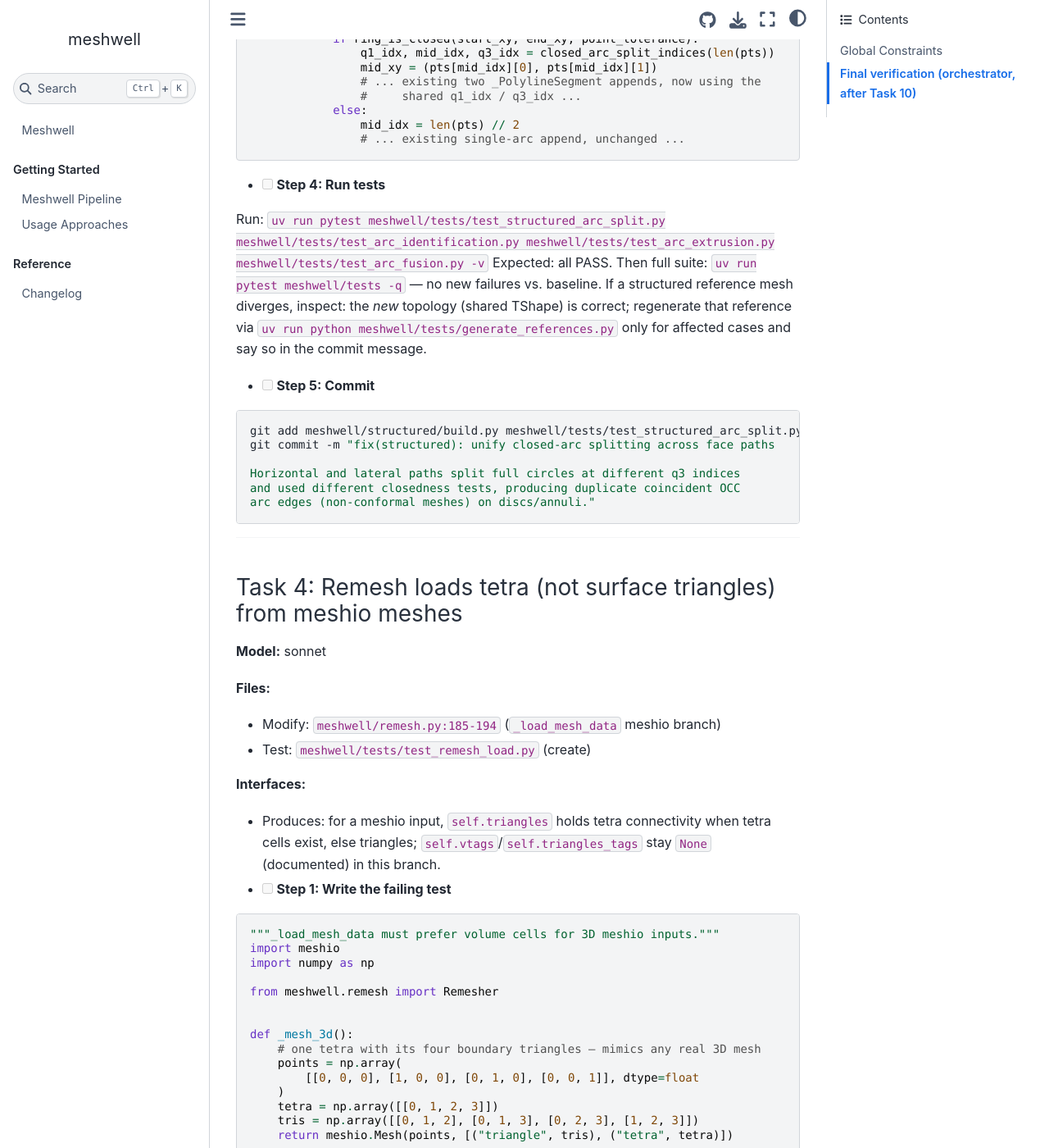
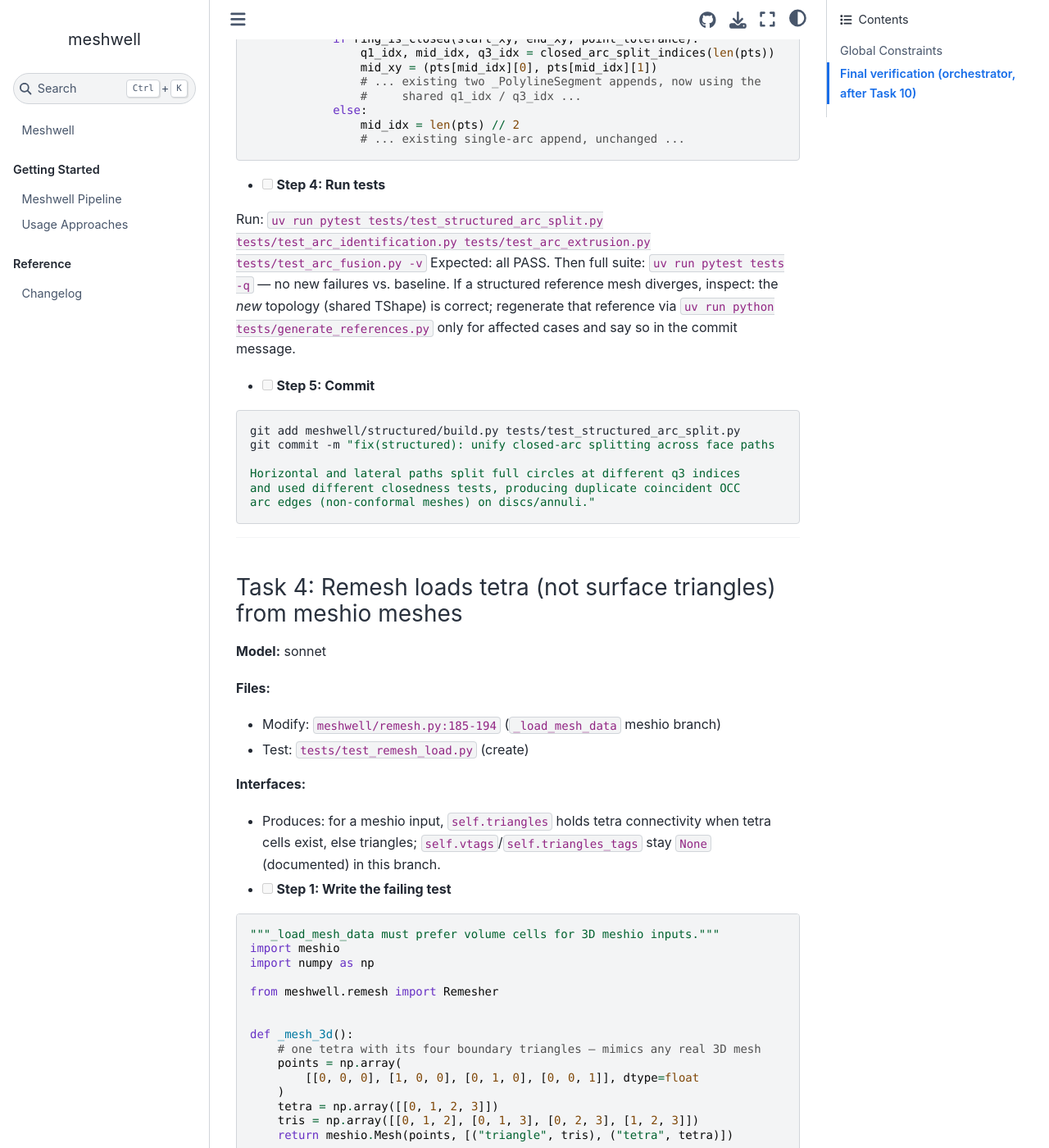
Before and after one commit to simbilod/meshwell, a Jupyter Book: the page built from docs/superpowers/plans/2026-07-03-wp1-silent-wrong-results.md, in a window 1280 px wide and 1400 px high, scrolled down 8140 px. Shown: the whole window at 82% size. Built offline with Jupyter Book 1.0.4 settings and Sphinx 7.4.7 and the Sphinx Book theme 1.1.4, drawn with Linux system fonts in a browser that asks for light colours; pages that are not in the unit, such as notebooks, are missing from menus; comment, search, counter and statistics services are not loaded; some of the changed text lies outside the part shown.

Commit message:
docs: fix test paths in WP1 plan (tests/, not meshwell/tests/)

````diff
--- a/docs/superpowers/plans/2026-07-03-wp1-silent-wrong-results.md
+++ b/docs/superpowers/plans/2026-07-03-wp1-silent-wrong-results.md
@@ -31,8 +31,8 @@
 - [ ] **Step 1: Run the full suite and capture failures** (no `-x` — the full failure list is the deliverable)
 
 ```bash
-uv run pytest meshwell/tests -q --no-header | tail -20
-uv run pytest meshwell/tests -q --no-header 2>&1 | grep -E "^(FAILED|ERROR)" > docs/superpowers/plans/2026-07-03-wp1-baseline-failures.txt
+uv run pytest tests -q --no-header | tail -20
+uv run pytest tests -q --no-header 2>&1 | grep -E "^(FAILED|ERROR)" > docs/superpowers/plans/2026-07-03-wp1-baseline-failures.txt
 cat docs/superpowers/plans/2026-07-03-wp1-baseline-failures.txt
 ```
 
@@ -53,7 +53,7 @@ git commit -m "test: record WP1 baseline failures"
 
 **Files:**
 - Modify: `meshwell/mesh.py:109-142` (delete `_apply_periodic_boundaries`, `_set_periodic_pair`), `:506` (param), `:529` (docstring line), `:619` / `:648` / `:690` (public `mesh()` param, docstring line, forwarding kwarg)
-- Test: `meshwell/tests/test_removed_apis.py` (create)
+- Test: `tests/test_removed_apis.py` (create)
 
 **Interfaces:**
 - Produces: `Mesh.process_geometry` and `mesh()` no longer accept `periodic_entities`. Task 2 appends to the same test file.
@@ -82,7 +82,7 @@ def test_periodic_helper_methods_deleted():
 
 - [ ] **Step 2: Run test to verify it fails**
 
-Run: `uv run pytest meshwell/tests/test_removed_apis.py -v`
+Run: `uv run pytest tests/test_removed_apis.py -v`
 Expected: 3 FAILED (parameter/attributes still present).
 
 - [ ] **Step 3: Implement**
@@ -95,13 +95,13 @@ In `meshwell/mesh.py`:
 
 - [ ] **Step 4: Run tests**
 
-Run: `uv run pytest meshwell/tests/test_removed_apis.py meshwell/tests/test_mesh_in_memory.py -v`
-Expected: new tests PASS; no new failures vs. baseline elsewhere (`uv run pytest meshwell/tests -q`).
+Run: `uv run pytest tests/test_removed_apis.py tests/test_mesh_in_memory.py -v`
+Expected: new tests PASS; no new failures vs. baseline elsewhere (`uv run pytest tests -q`).
 
 - [ ] **Step 5: Commit**
 
 ```bash
-git add meshwell/mesh.py meshwell/tests/test_removed_apis.py
+git add meshwell/mesh.py tests/test_removed_apis.py
 git commit -m "feat!: remove no-op periodic_entities parameter
 
 _apply_periodic_boundaries was never called; users requesting periodic
@@ -116,7 +116,7 @@ boundaries silently got a non-periodic mesh."
 
 **Files:**
 - Modify: `meshwell/occ_entity.py:37`, `meshwell/polyprism.py:106,115`, `meshwell/polysurface.py:77`, `meshwell/polyline.py:81`
-- Test: `meshwell/tests/test_removed_apis.py` (append)
+- Test: `tests/test_removed_apis.py` (append)
 
 **Interfaces:**
 - Consumes: test file from Task 1.
@@ -162,7 +162,7 @@ def test_additive_false_round_trips():
 
 - [ ] **Step 2: Run test to verify it fails**
 
-Run: `uv run pytest meshwell/tests/test_removed_apis.py -v -k additive`
+Run: `uv run pytest tests/test_removed_apis.py -v -k additive`
 Expected: 4 FAILED (no error raised), round-trip test PASSES already.
 
 - [ ] **Step 3: Implement**
@@ -181,13 +181,13 @@ In `meshwell/polyprism.py` also delete the duplicate `self.additive = additive`
 
 - [ ] **Step 4: Run tests**
 
-Run: `uv run pytest meshwell/tests/test_removed_apis.py -v && uv run pytest meshwell/tests -q`
+Run: `uv run pytest tests/test_removed_apis.py -v && uv run pytest tests -q`
 Expected: all new tests PASS; no new failures vs. baseline.
 
 - [ ] **Step 5: Commit**
 
 ```bash
-git add meshwell/occ_entity.py meshwell/polyprism.py meshwell/polysurface.py meshwell/polyline.py meshwell/tests/test_removed_apis.py
+git add meshwell/occ_entity.py meshwell/polyprism.py meshwell/polysurface.py meshwell/polyline.py tests/test_removed_apis.py
 git commit -m "feat!: additive=True now raises NotImplementedError
 
 The flag was stored and serialized but never read by either CAD
@@ -202,7 +202,7 @@ backend, so callers silently got cut semantics."
 
 **Files:**
 - Modify: `meshwell/structured/build.py:200-250` (`_emit_edges_for_segments`), `:430-488` (`_flatten_decomposition_to_polyline_segments`), new module-level helpers near line 360
-- Test: `meshwell/tests/test_structured_arc_split.py` (create)
+- Test: `tests/test_structured_arc_split.py` (create)
 
 **Interfaces:**
 - Produces: `closed_arc_split_indices(n_pts) -> tuple[int, int, int]` and `ring_is_closed(start_xy, end_xy, point_tolerance) -> bool`, module-level in `meshwell/structured/build.py`, used by both paths.
@@ -276,7 +276,7 @@ def test_ring_is_closed_matches_vertex_registry_quantization():
 
 - [ ] **Step 2: Run test to verify it fails**
 
-Run: `uv run pytest meshwell/tests/test_structured_arc_split.py -v`
+Run: `uv run pytest tests/test_structured_arc_split.py -v`
 Expected: ImportError (`closed_arc_split_indices` does not exist yet).
 
 - [ ] **Step 3: Implement**
@@ -344,13 +344,13 @@ In `_flatten_decomposition_to_polyline_segments` (build.py:439-469), replace the
 
 - [ ] **Step 4: Run tests**
 
-Run: `uv run pytest meshwell/tests/test_structured_arc_split.py meshwell/tests/test_arc_identification.py meshwell/tests/test_arc_extrusion.py meshwell/tests/test_arc_fusion.py -v`
-Expected: all PASS. Then full suite: `uv run pytest meshwell/tests -q` — no new failures vs. baseline. If a structured reference mesh diverges, inspect: the *new* topology (shared TShape) is correct; regenerate that reference via `uv run python meshwell/tests/generate_references.py` only for affected cases and say so in the commit message.
+Run: `uv run pytest tests/test_structured_arc_split.py tests/test_arc_identification.py tests/test_arc_extrusion.py tests/test_arc_fusion.py -v`
+Expected: all PASS. Then full suite: `uv run pytest tests -q` — no new failures vs. baseline. If a structured reference mesh diverges, inspect: the *new* topology (shared TShape) is correct; regenerate that reference via `uv run python tests/generate_references.py` only for affected cases and say so in the commit message.
 
 - [ ] **Step 5: Commit**
 
 ```bash
-git add meshwell/structured/build.py meshwell/tests/test_structured_arc_split.py
+git add meshwell/structured/build.py tests/test_structured_arc_split.py
 git commit -m "fix(structured): unify closed-arc splitting across face paths
 
 Horizontal and lateral paths split full circles at different q3 indices
@@ -366,7 +366,7 @@ arc edges (non-conformal meshes) on discs/annuli."
 
 **Files:**
 - Modify: `meshwell/remesh.py:185-194` (`_load_mesh_data` meshio branch)
-- Test: `meshwell/tests/test_remesh_load.py` (create)
+- Test: `tests/test_remesh_load.py` (create)
 
 **Interfaces:**
 - Produces: for a meshio input, `self.triangles` holds tetra connectivity when tetra cells exist, else triangles; `self.vtags`/`self.triangles_tags` stay `None` (documented) in this branch.
@@ -409,7 +409,7 @@ def test_meshio_input_falls_back_to_triangles():
 
 - [ ] **Step 2: Run test to verify it fails**
 
-Run: `uv run pytest meshwell/tests/test_remesh_load.py -v`
+Run: `uv run pytest tests/test_remesh_load.py -v`
 Expected: `test_meshio_input_prefers_tetra` FAILS with shape (4, 3) instead of (1, 4).
 
 - [ ] **Step 3: Implement**
@@ -431,13 +431,13 @@ Replace the meshio branch in `_load_mesh_data` (remesh.py:185-194):
 
 - [ ] **Step 4: Run tests**
 
-Run: `uv run pytest meshwell/tests/test_remesh_load.py -v && uv run pytest meshwell/tests -q -k remesh`
+Run: `uv run pytest tests/test_remesh_load.py -v && uv run pytest tests -q -k remesh`
 Expected: PASS; no new failures vs. baseline.
 
 - [ ] **Step 5: Commit**
 
 ```bash
-git add meshwell/remesh.py meshwell/tests/test_remesh_load.py
+git add meshwell/remesh.py tests/test_remesh_load.py
 git commit -m "fix(remesh): load tetra cells before triangles from meshio input
 
 Boundary triangles were driving the 3D size field."
@@ -451,7 +451,7 @@ Boundary triangles were driving the 3D size field."
 
 **Files:**
 - Modify: `meshwell/cad_occ.py:527-546` (cut cascade), add `import warnings` to imports
-- Test: `meshwell/tests/test_cad_occ_cut_failure.py` (create)
+- Test: `tests/test_cad_occ_cut_failure.py` (create)
 
 **Interfaces:**
 - Produces: a failed/null cut keeps the pre-cut shape for that tool and emits a `UserWarning`; never feeds a null shape to `_unwrap_shape`.
@@ -498,11 +498,11 @@ def test_failed_cut_warns_and_keeps_shape(monkeypatch):
     assert all(le.shapes for le in labeled)
 ```
 
-Note: if `CAD_OCC()` requires constructor arguments or `process_entities_cut_only` needs extra parameters, mirror the minimal invocation used in `meshwell/tests/test_cad_occ.py`.
+Note: if `CAD_OCC()` requires constructor arguments or `process_entities_cut_only` needs extra parameters, mirror the minimal invocation used in `tests/test_cad_occ.py`.
 
 - [ ] **Step 2: Run test to verify it fails**
 
-Run: `uv run pytest meshwell/tests/test_cad_occ_cut_failure.py -v`
+Run: `uv run pytest tests/test_cad_occ_cut_failure.py -v`
 Expected: FAIL — either `AssertionError: Shape() must not be called` or no warning raised.
 
 - [ ] **Step 3: Implement**
@@ -545,13 +545,13 @@ Delete the old `try/except Exception` wrapper and the `if result is not None` gu
 
 - [ ] **Step 4: Run tests**
 
-Run: `uv run pytest meshwell/tests/test_cad_occ_cut_failure.py meshwell/tests/test_cad_occ.py meshwell/tests/test_cad_occ_fragment_ownership.py -v`
-Expected: PASS; then `uv run pytest meshwell/tests -q` — no new failures vs. baseline.
+Run: `uv run pytest tests/test_cad_occ_cut_failure.py tests/test_cad_occ.py tests/test_cad_occ_fragment_ownership.py -v`
+Expected: PASS; then `uv run pytest tests -q` — no new failures vs. baseline.
 
 - [ ] **Step 5: Commit**
 
 ```bash
-git add meshwell/cad_occ.py meshwell/tests/test_cad_occ_cut_failure.py
+git add meshwell/cad_occ.py tests/test_cad_occ_cut_failure.py
 git commit -m "fix(cad_occ): check IsDone/IsNull after BRepAlgoAPI_Cut
 
 A failed BOP returned a null TopoDS_Shape that passed the None guard
@@ -566,7 +566,7 @@ and reached _unwrap_shape."
 
 **Files:**
 - Modify: `meshwell/cad_gmsh.py:441-453`, add `import warnings`
-- Test: `meshwell/tests/test_cad_gmsh_cut_failure.py` (create)
+- Test: `tests/test_cad_gmsh_cut_failure.py` (create)
 
 **Interfaces:**
 - Produces: cut failures emit `UserWarning` regardless of `progress_bars`.
@@ -597,11 +597,11 @@ def test_cut_failure_warns_without_progress_bars(monkeypatch):
         proc.process_entities([a, b], progress_bars=False)
 ```
 
-Note: mirror the minimal `CAD_GMSH()` construction/teardown used in `meshwell/tests/test_cad_gmsh.py` (it may need a `ModelManager` or a finalize step) — apply the monkeypatch only after construction so model setup still works.
+Note: mirror the minimal `CAD_GMSH()` construction/teardown used in `tests/test_cad_gmsh.py` (it may need a `ModelManager` or a finalize step) — apply the monkeypatch only after construction so model setup still works.
 
 - [ ] **Step 2: Run test to verify it fails**
 
-Run: `uv run pytest meshwell/tests/test_cad_gmsh_cut_failure.py -v`
+Run: `uv run pytest tests/test_cad_gmsh_cut_failure.py -v`
 Expected: FAIL — `DID NOT WARN`.
 
 - [ ] **Step 3: Implement**
@@ -630,13 +630,13 @@ Add `import warnings` to the imports.
 
 - [ ] **Step 4: Run tests**
 
-Run: `uv run pytest meshwell/tests/test_cad_gmsh_cut_failure.py meshwell/tests/test_cad_gmsh.py -v && uv run pytest meshwell/tests -q`
+Run: `uv run pytest tests/test_cad_gmsh_cut_failure.py tests/test_cad_gmsh.py -v && uv run pytest tests -q`
 Expected: PASS; no new failures vs. baseline.
 
 - [ ] **Step 5: Commit**
 
 ```bash
-git add meshwell/cad_gmsh.py meshwell/tests/test_cad_gmsh_cut_failure.py
+git add meshwell/cad_gmsh.py tests/test_cad_gmsh_cut_failure.py
 git commit -m "fix(cad_gmsh): warn on cut failure regardless of progress_bars"
 ```
 
@@ -648,7 +648,7 @@ git commit -m "fix(cad_gmsh): warn on cut failure regardless of progress_bars"
 
 **Files:**
 - Modify: `meshwell/polyprism.py:206-216`, add `import warnings`
-- Test: `meshwell/tests/test_polyprism_loft_failure.py` (create)
+- Test: `tests/test_polyprism_loft_failure.py` (create)
 
 **Interfaces:**
 - Produces: a failed loft still returns 0 (dropped volume) but emits `UserWarning` naming the entity.
@@ -686,11 +686,11 @@ def test_thrusections_failure_warns(monkeypatch):
         gmsh.model.remove()
 ```
 
-Note: `_create_volume_directly` needs curve loops built first; if the direct call errors before reaching `addThruSections` (e.g. needs `occ` synchronize setup), follow the setup pattern from `meshwell/tests/test_prism.py` for constructing prisms against a live gmsh model.
+Note: `_create_volume_directly` needs curve loops built first; if the direct call errors before reaching `addThruSections` (e.g. needs `occ` synchronize setup), follow the setup pattern from `tests/test_prism.py` for constructing prisms against a live gmsh model.
 
 - [ ] **Step 2: Run test to verify it fails**
 
-Run: `uv run pytest meshwell/tests/test_polyprism_loft_failure.py -v`
+Run: `uv run pytest tests/test_polyprism_loft_failure.py -v`
 Expected: FAIL — `DID NOT WARN`.
 
 - [ ] **Step 3: Implement**
@@ -741,13 +741,13 @@ Add `import warnings` to imports.
 
 - [ ] **Step 4: Run tests**
 
-Run: `uv run pytest meshwell/tests/test_polyprism_loft_failure.py meshwell/tests/test_prism.py meshwell/tests/test_buffers_prism.py -v && uv run pytest meshwell/tests -q`
+Run: `uv run pytest tests/test_polyprism_loft_failure.py tests/test_prism.py tests/test_buffers_prism.py -v && uv run pytest tests -q`
 Expected: PASS; no new failures vs. baseline.
 
 - [ ] **Step 5: Commit**
 
 ```bash
-git add meshwell/polyprism.py meshwell/tests/test_polyprism_loft_failure.py
+git add meshwell/polyprism.py tests/test_polyprism_loft_failure.py
 git commit -m "fix(polyprism): warn when a thru-sections loft drops a volume"
 ```
 
@@ -759,12 +759,12 @@ git commit -m "fix(polyprism): warn when a thru-sections loft drops a volume"
 
 **Files:**
 - Modify: `meshwell/import_gds.py` (whole file is 65 lines)
-- Test: `meshwell/tests/test_from_gds.py` (append)
+- Test: `tests/test_from_gds.py` (append)
 
 **Interfaces:**
 - Produces: `gdstk_to_shapely(cell, layer_tuple)` and `read_gds_layers(gds_file, cell_name=None, layers=None)` keep their signatures but see referenced-subcell polygons and path geometry (gdstk's `get_polygons(depth=None, include_paths=True)` resolves both).
 
-- [ ] **Step 1: Write the failing test** (append to `meshwell/tests/test_from_gds.py`)
+- [ ] **Step 1: Write the failing test** (append to `tests/test_from_gds.py`)
 
 ```python
 import gdstk
@@ -810,7 +810,7 @@ def test_missing_top_cell_raises_value_error(tmp_path):
 
 - [ ] **Step 2: Run test to verify it fails**
 
-Run: `uv run pytest meshwell/tests/test_from_gds.py -v -k "subcell or path_layers or missing_top"`
+Run: `uv run pytest tests/test_from_gds.py -v -k "subcell or path_layers or missing_top"`
 Expected: subcell test FAILS (area 1.0 not 2.0); path test FAILS (empty geometry); missing-top test FAILS (`IndexError` not `ValueError`).
 
 - [ ] **Step 3: Implement**
@@ -864,13 +864,13 @@ and in `read_gds_layers`:
 
 - [ ] **Step 4: Run tests**
 
-Run: `uv run pytest meshwell/tests/test_from_gds.py -v && uv run pytest meshwell/tests -q`
+Run: `uv run pytest tests/test_from_gds.py -v && uv run pytest tests -q`
 Expected: PASS (old flat-GDS tests must still pass — `get_polygons` on a flat cell returns the same set); no new failures vs. baseline.
 
 - [ ] **Step 5: Commit**
 
 ```bash
-git add meshwell/import_gds.py meshwell/tests/test_from_gds.py
+git add meshwell/import_gds.py tests/test_from_gds.py
 git commit -m "fix(import_gds): resolve cell hierarchy and paths
 
 cell.polygons only held the cell's own polygons; referenced subcells
@@ -885,7 +885,7 @@ were silently dropped and path layers imported as empty."
 
 **Files:**
 - Modify: `meshwell/_mesh_entity.py:174-216`
-- Test: `meshwell/tests/test_mesh_entity_filters.py` (create)
+- Test: `tests/test_mesh_entity_filters.py` (create)
 
 **Interfaces:**
 - Consumes: `_MeshEntity` with `self.tags` (list[int]), `self.boundaries` (list[int] attribute), `self.dim`, `self.model` (gmsh model object).
@@ -970,7 +970,7 @@ def test_target_above_dim_warns_and_returns_empty(box_entity):
 
 - [ ] **Step 2: Run test to verify it fails**
 
-Run: `uv run pytest meshwell/tests/test_mesh_entity_filters.py -v`
+Run: `uv run pytest tests/test_mesh_entity_filters.py -v`
 Expected: `points_from_volume` and `points_from_surface` FAIL (curves returned); `target_above_dim` FAILS with `UnboundLocalError` for dim 1 → target 3.
 
 - [ ] **Step 3: Implement**
@@ -1023,13 +1023,13 @@ Replace the body of `filter_tags_by_target_dimension` (keep signature and docstr
 
 - [ ] **Step 4: Run tests**
 
-Run: `uv run pytest meshwell/tests/test_mesh_entity_filters.py meshwell/tests/test_resolution.py meshwell/tests/test_lines_circles_resolution.py -v && uv run pytest meshwell/tests -q`
+Run: `uv run pytest tests/test_mesh_entity_filters.py tests/test_resolution.py tests/test_lines_circles_resolution.py -v && uv run pytest tests -q`
 Expected: PASS; no new failures vs. baseline. If a resolution test changes behavior, it is because point-targeted specs previously matched curve tags — inspect and confirm the new behavior is the documented one before adjusting any test.
 
 - [ ] **Step 5: Commit**
 
 ```bash
-git add meshwell/_mesh_entity.py meshwell/tests/test_mesh_entity_filters.py
+git add meshwell/_mesh_entity.py tests/test_mesh_entity_filters.py
 git commit -m "fix(_mesh_entity): return points (not curves) for target dim 0
 
 Also removes the UnboundLocalError path for target dims more than one
@@ -1044,7 +1044,7 @@ above the entity's."
 
 **Files:**
 - Modify: `meshwell/_mesh_entity.py:360, 405-423`
-- Test: `meshwell/tests/test_mesh_entity_filters.py` (append)
+- Test: `tests/test_mesh_entity_filters.py` (append)
 
 **Interfaces:**
 - Consumes: Task 9's test file.
@@ -1072,7 +1072,7 @@ def test_no_substring_matching():
 
 - [ ] **Step 2: Run test to verify it fails**
 
-Run: `uv run pytest meshwell/tests/test_mesh_entity_filters.py -v -k name_set`
+Run: `uv run pytest tests/test_mesh_entity_filters.py -v -k name_set`
 Expected: ImportError (`entity_name_set` does not exist).
 
 - [ ] **Step 3: Implement**
@@ -1100,13 +1100,13 @@ Then in the sharing-resolution method:
 
 - [ ] **Step 4: Run tests**
 
-Run: `uv run pytest meshwell/tests/test_mesh_entity_filters.py meshwell/tests/test_resolution.py meshwell/tests/test_interface_tag.py -v && uv run pytest meshwell/tests -q`
+Run: `uv run pytest tests/test_mesh_entity_filters.py tests/test_resolution.py tests/test_interface_tag.py -v && uv run pytest tests -q`
 Expected: PASS; no new failures vs. baseline.
 
 - [ ] **Step 5: Commit**
 
 ```bash
-git add meshwell/_mesh_entity.py meshwell/tests/test_mesh_entity_filters.py
+git add meshwell/_mesh_entity.py tests/test_mesh_entity_filters.py
 git commit -m "fix(_mesh_entity): exact-name matching in legacy sharing fallback
 
 Per-character/substring matching made 'metal' match 'metal2'; the
@@ -1117,6 +1117,6 @@ fallback also now only triggers when no reverse index was built at all."
 
 ## Final verification (orchestrator, after Task 10)
 
-- [ ] `uv run pytest meshwell/tests -q` — compare against `2026-07-03-wp1-baseline-failures.txt`; require no new failures.
+- [ ] `uv run pytest tests -q` — compare against `2026-07-03-wp1-baseline-failures.txt`; require no new failures.
 - [ ] `git log --oneline` shows one commit per task.
 - [ ] Run superpowers:requesting-code-review on the WP1 diff before starting WP2.
````
